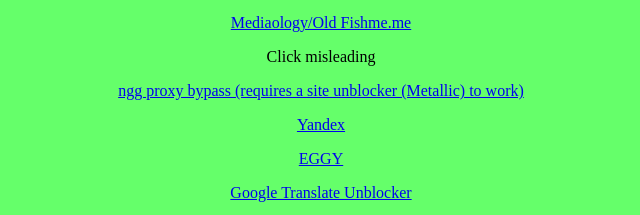
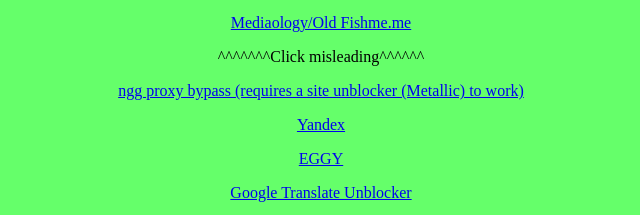
Before and after one commit to NetherBlade6/FFFE, a plain HTML site: page index.html in a window 1280 px wide. Shown: the part 446-661 px from the top of the page, 319-959 px from the left. Drawn offline with Linux system fonts and the light colour scheme.

Commit message:
yes @NetherBlade6

```diff
--- a/index.html
+++ b/index.html
@@ -91,7 +91,7 @@
               <DT><A HREF="https://www.lemonlemon.tk/" target="_blank" rel="noreferrer noopener">Lemon Gang (Dr. Lemon)</A>
               <DL>
              <DT><A HREF="media.html" target="_blank" rel="noreferrer noopener">Mediaology/Old Fishme.me</A>
-              <p> Click misleading</p>
+              <p> ^^^^^^^Click misleading^^^^^^</p>
               <DL>
 
             <DT><A HREF="https://ngg.798sc.com/" target="_blank" rel="noreferrer noopener">ngg proxy bypass (requires a site unblocker (Metallic) to work)</A>
```
Also changed, not shown: media.html (+1 -1 lines).
